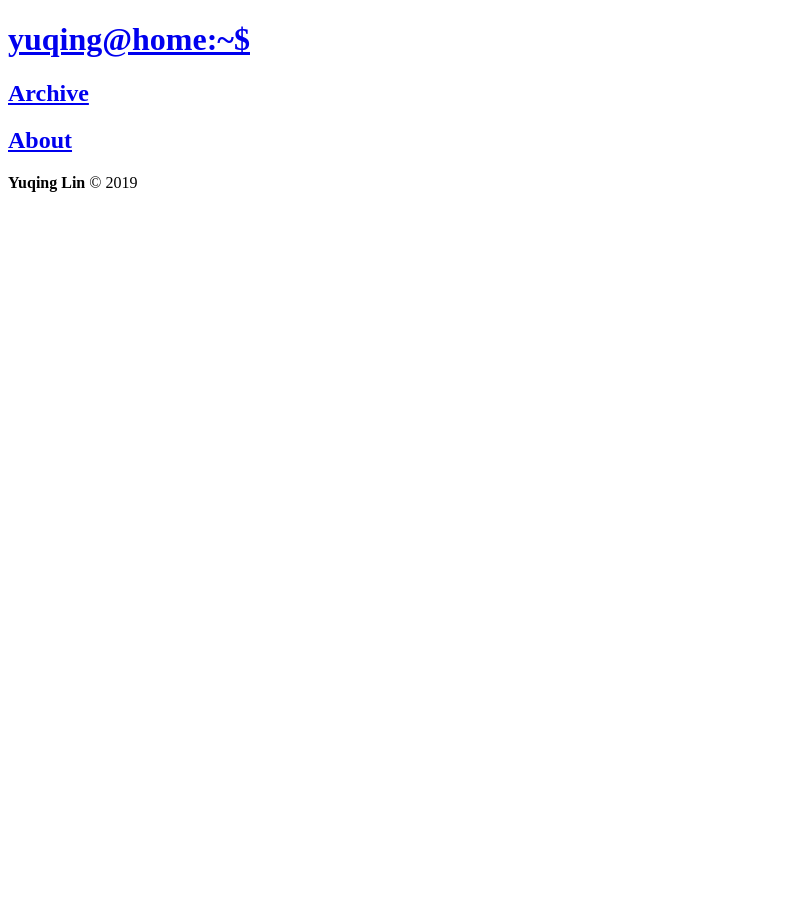
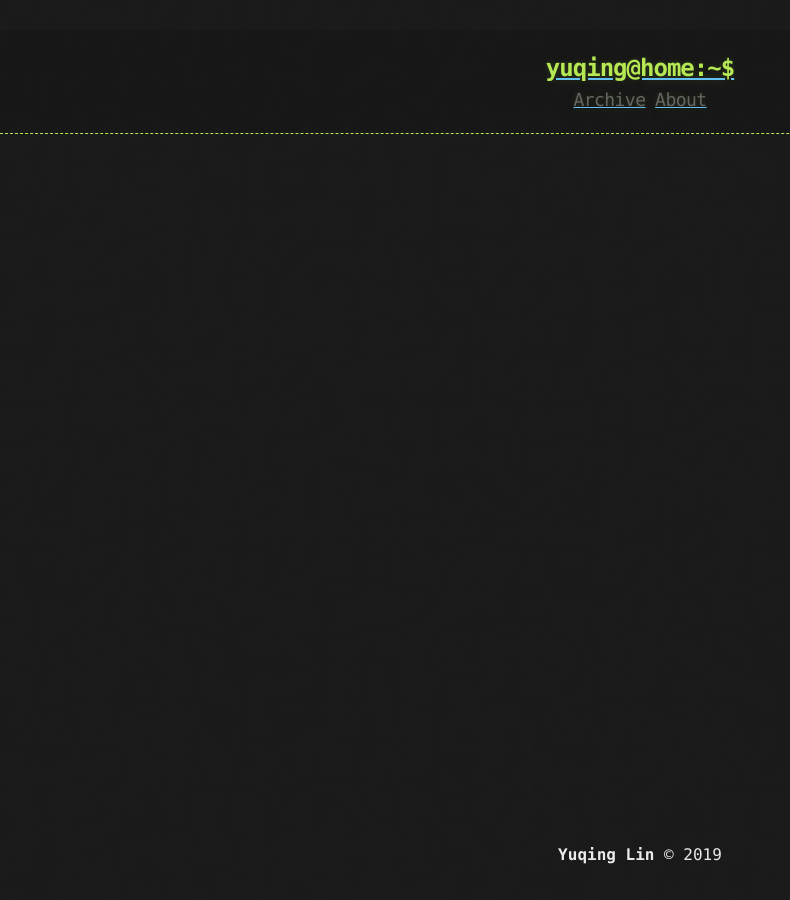
Before and after one commit to reacoding/algorithm, a Jekyll site: the page built from index.html, in a window 1280 px wide. Shown: the whole page, without its empty margins (0-790 px from the left). Built offline with Jekyll 4.4.1, drawn with Linux system fonts in a browser that asks for light colours; the list of posts is cut into pages by our own code.

```diff
--- a/_config.yml
+++ b/_config.yml
@@ -5,7 +5,7 @@ author:
   email: "yqlinsci@gmail.com"
   url: "https://www.lin-sci.cn"
 
-baseurl: /algorithm
+baseurl: /algorithm/
 
 source: .
 destination: ./_site
```
